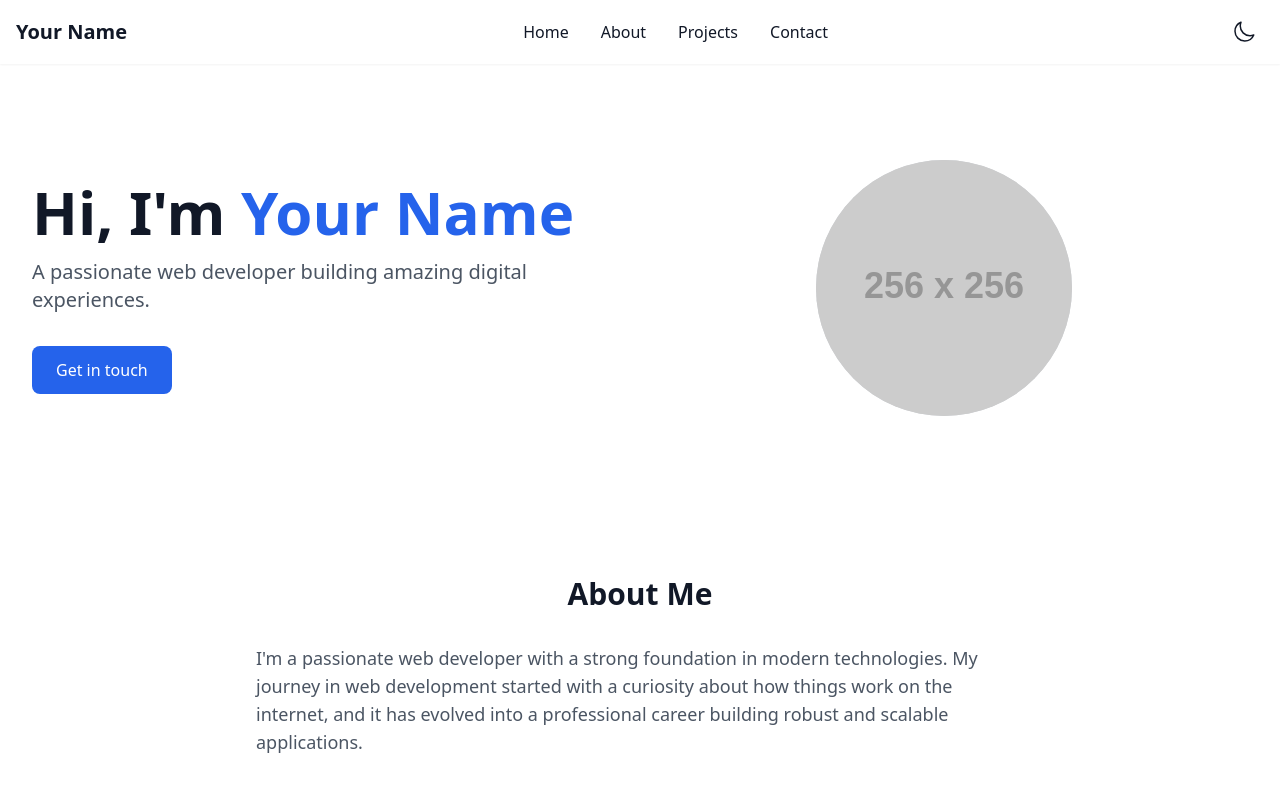
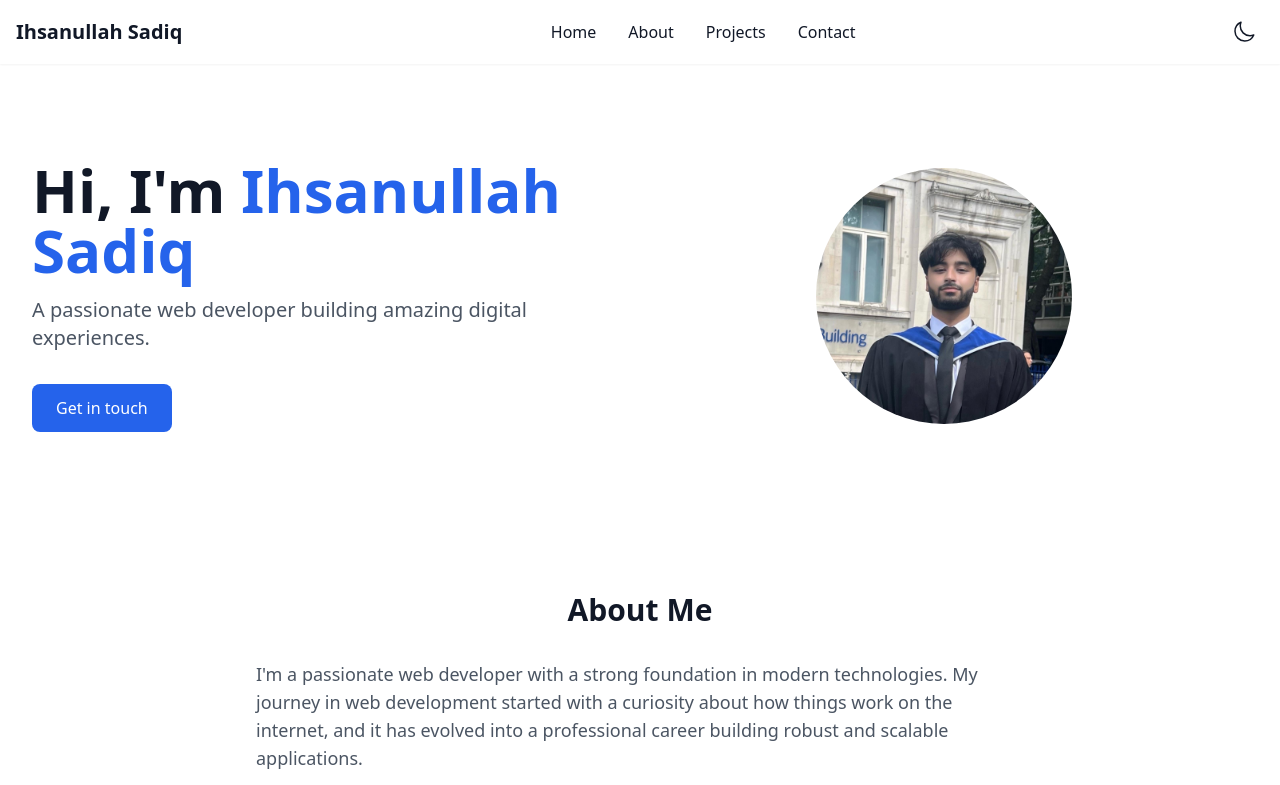
Before and after one commit to 1hsanullah/Portfolio, a React (Vite) app: page / in a window 1280 px wide. Shown: the top 785 px of the page. Built offline with nearby package versions, Linux system fonts and the light colour scheme.

Commit message:
Images and Minor Text Changes
Added Profile Image and Changed Text.

```diff
--- a/src/App.jsx
+++ b/src/App.jsx
@@ -13,7 +13,7 @@ function App() {
         <div className="container mx-auto flex flex-col-reverse md:flex-row items-center justify-between py-20">
           <div className="md:w-1/2 text-center md:text-left">
             <h1 className="text-4xl md:text-6xl font-bold mb-4">
-              Hi, I'm <span className="text-blue-600 dark:text-blue-400">Your Name</span>
+              Hi, I'm <span className="text-blue-600 dark:text-blue-400">Ihsanullah Sadiq</span>
             </h1>
             <p className="text-xl text-gray-600 dark:text-gray-400 mb-8">
               A passionate web developer building amazing digital experiences.
@@ -26,7 +26,7 @@ function App() {
           <div className="md:w-1/2 mb-8 md:mb-0">
             <div className="w-64 h-64 mx-auto bg-gray-300 rounded-full overflow-hidden">
               <img
-                src="https://via.placeholder.com/256"
+                src="src/assets/profile_img.jpg"
                 alt="Profile"
                 className="w-full h-full object-cover"
               />
--- a/src/components/Navbar.jsx
+++ b/src/components/Navbar.jsx
@@ -13,7 +13,7 @@ const Navbar = () => {
     <nav className="fixed w-full top-0 z-10 bg-white dark:bg-gray-900 shadow-sm">
       <div className="container mx-auto px-4">
         <div className="flex justify-between items-center h-16">
-          <h1 className="text-xl font-bold">Your Name</h1>
+          <h1 className="text-xl font-bold">Ihsanullah Sadiq</h1>
 
           <div className="hidden md:flex space-x-8">
             <a href="#home" className="hover:text-blue-600 dark:hover:text-blue-400">Home</a>
```
Also changed, not shown: src/assets/profile_img.jpg (added).
